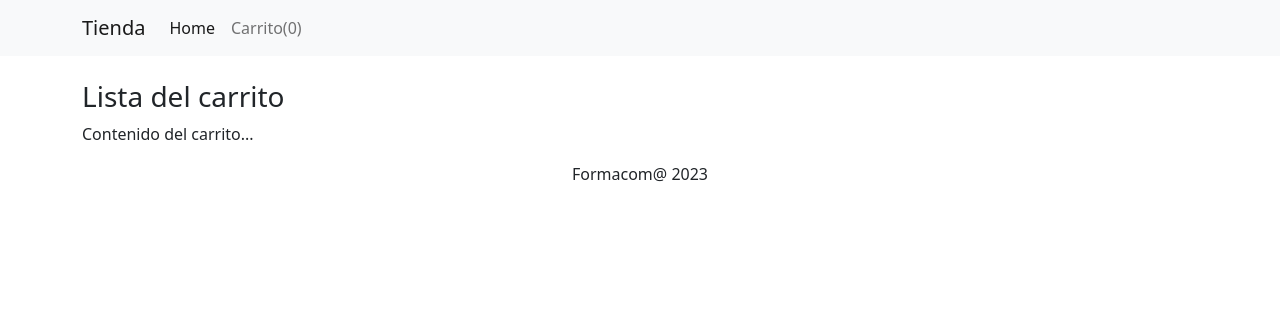
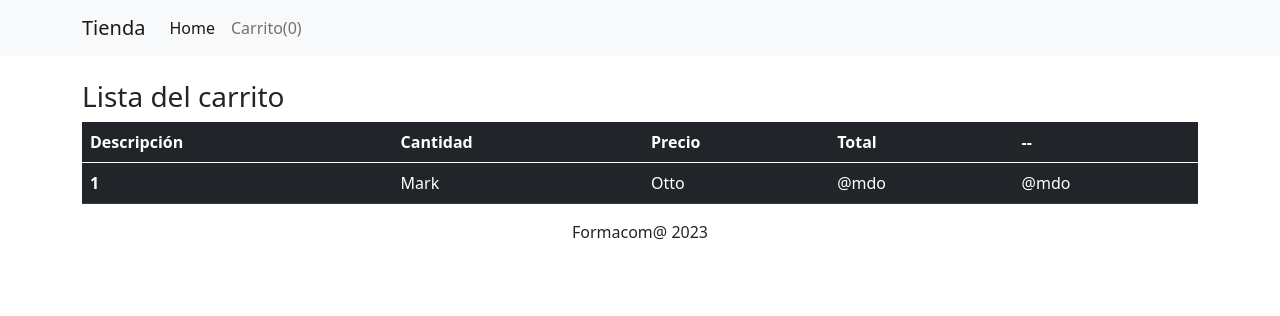
Before and after one commit to tfermoso/tiendapaypal, a PHP site: page /mostrarCarrito.php in a window 1280 px wide. Shown: the top 316 px of the page. Run offline with PHP 8.4, Linux system fonts and the light colour scheme.

Commit message:
creando tabla para mostrar carrito

```diff
--- a/mostrarCarrito.php
+++ b/mostrarCarrito.php
@@ -5,15 +5,27 @@ include("templates/cabecera.php");
 ?>
 <h3>Lista del carrito</h3>
 <div class="table-responsive">
-    <table class="table table-primary">
+<table class="table table-dark">
+  <thead>
+    <tr>
+      <th scope="col">Descripción</th>
+      <th scope="col">Cantidad</th>
+      <th scope="col">Precio</th>
+      <th scope="col">Total</th>
+      <th scope="col">--</th>
+    </tr>
+  </thead>
+  <tbody>
+    <tr>
+      <th scope="row">1</th>
+      <td>Mark</td>
+      <td>Otto</td>
+      <td>@mdo</td>
+      <td>@mdo</td>
+    </tr>
 
-        <tbody>
-            <tr class="">
-              Contenido del carrito...
-            </tr>
-
-        </tbody>
-    </table>
+  </tbody>
+</table>
 </div>
 
 <?php
--- a/templates/cabecera.php
+++ b/templates/cabecera.php
@@ -24,7 +24,7 @@
                         <a class="nav-link active" href="index.php" aria-current="page">Home <span class="visually-hidden">(current)</span></a>
                     </li>
                     <li class="nav-item">
-                        <a class="nav-link" href="mostrarCarrito.php">Carrito(0)</a>
+                        <a class="nav-link" href="mostrarCarrito.php">Carrito(<?php echo empty($_SESSION["CARRITO"])?0:count($_SESSION["CARRITO"]); ?>)</a>
                     </li>
 
                 </ul>
```
